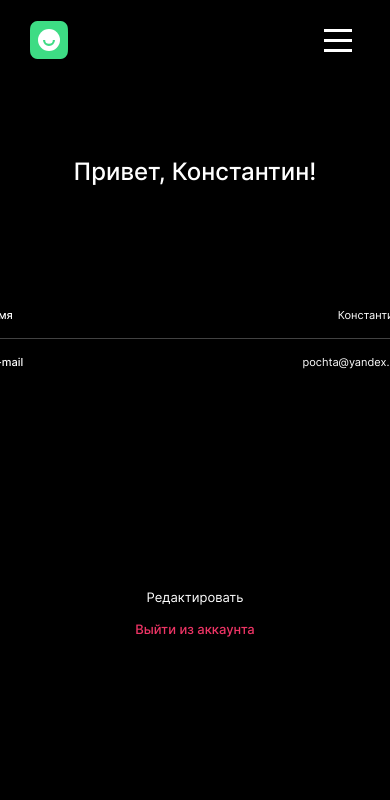
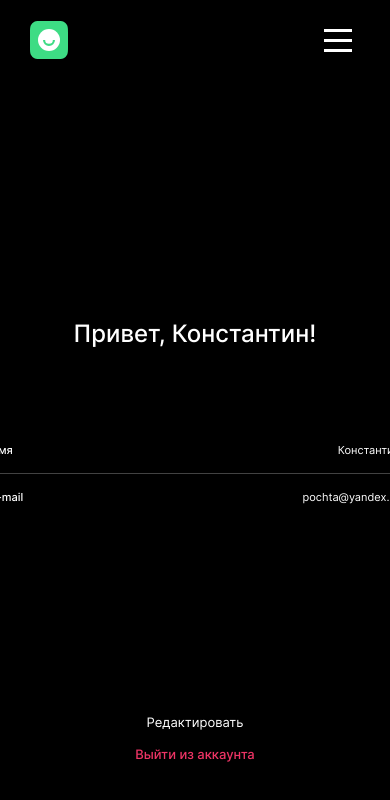
Before and after one commit to nivnikoff/movies-explorer-frontend, a React (Create React App) app: page /profile in a window 390 px wide. Shown: the top 800 px of the page. Built offline with nearby package versions, Linux system fonts and the light colour scheme.

Commit message:
Profile styles for 768px added

```diff
--- a/src/components/Profile/Profile.css
+++ b/src/components/Profile/Profile.css
@@ -1,9 +1,16 @@
 .profile {
+  height: calc(100%-74px);
   padding: 74px 0 70px;
   margin: 0 auto;
   display: flex;
   flex-direction: column;
   align-items: center;
+}
+
+@media screen and (max-width: 768px) {
+  .profile {
+    padding: 236px 0 20px;
+  }
 }
 
 .profile__header {
@@ -13,6 +20,12 @@
   font-size: 24px;
   line-height: 29px;
   text-align: center;
+}
+
+@media screen and (max-width: 768px) {
+  .profile__header {
+    padding-bottom: 96px;
+  }
 }
 
 .profile__container {
@@ -59,6 +72,12 @@
   gap: 16px;
 }
 
+@media screen and (max-width: 768px) {
+  .profile__buttons {
+    margin-top: 210px;
+  }
+}
+
 .profile__btn {
   padding: 0;
   border: none;
```
